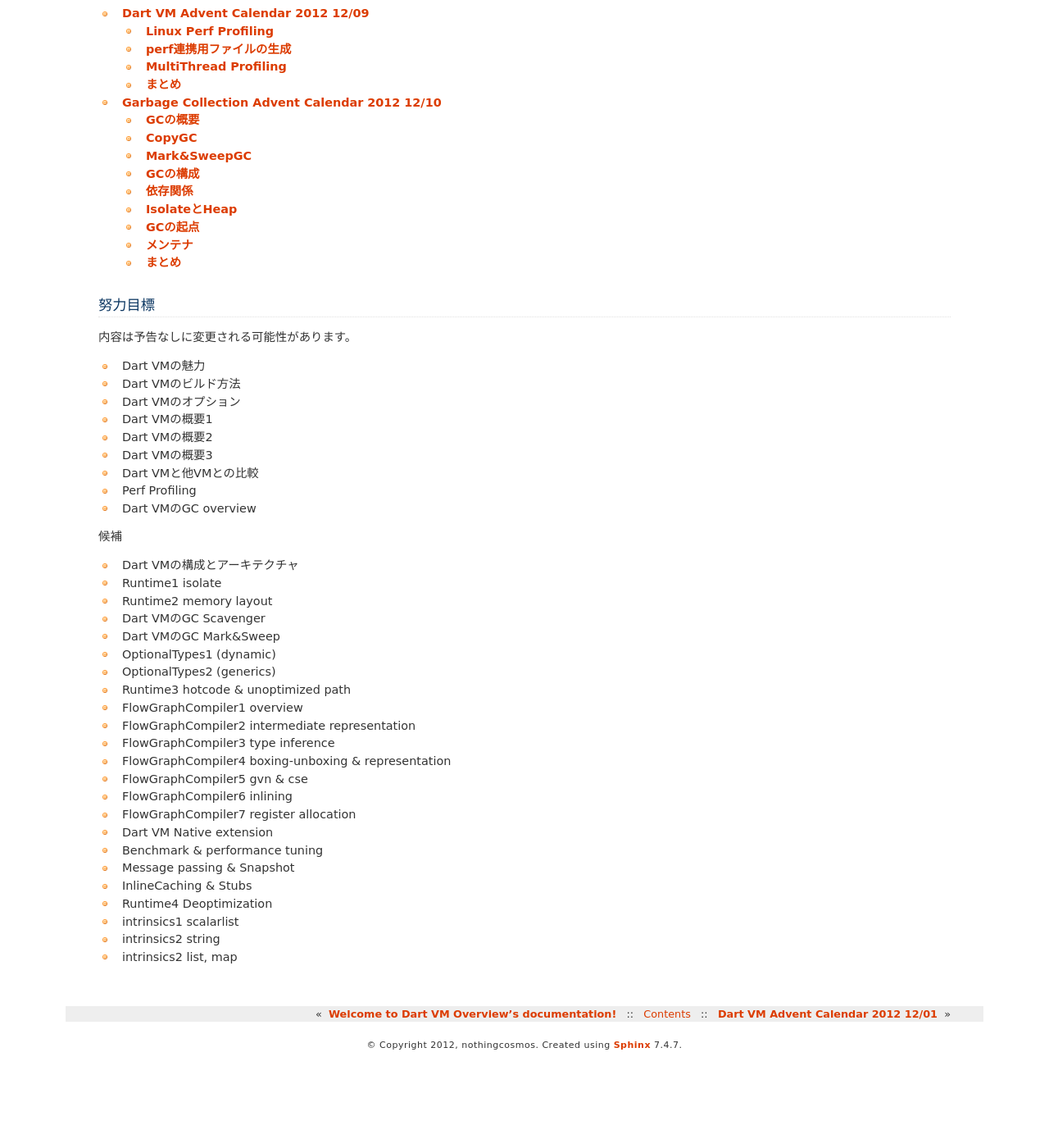
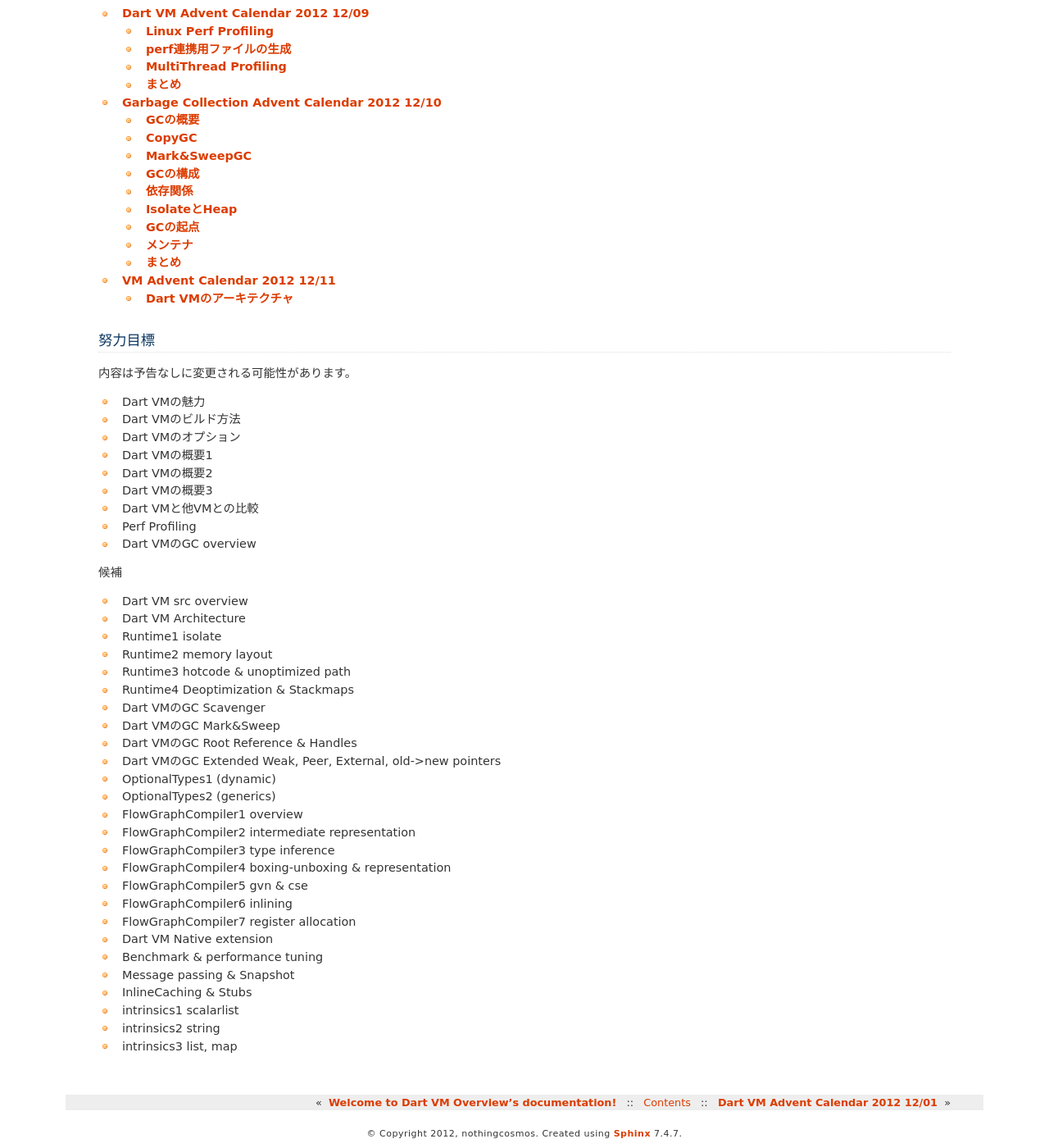
Before and after one commit to nothingcosmos/DartVM, a Sphinx documentation site: the page built from sphinx/src/advent201212index.rst, in a window 1280 px wide and 1400 px high, scrolled down 1301 px. Shown: the whole window at 82% size. Built offline with Sphinx 7.4.7, drawn with Linux system fonts in a browser that asks for light colours; before the commit the page ends 2592 px from its top, so only the background shows below that.

Commit message:
add 12/11

```diff
--- /dev/null
+++ b/sphinx/src/advent20121211.rst
@@ -0,0 +1,5 @@
+VM Advent Calendar 2012 12/11
+###############################################################################
+
+Dart VMのアーキテクチャ
+===============================================================================
--- a/sphinx/src/advent201212index.rst
+++ b/sphinx/src/advent201212index.rst
@@ -13,7 +13,7 @@
   advent20121208
   advent20121209
   advent20121210
-..  advent20121211
+  advent20121211
 ..  advent20121212
 
 努力目標
@@ -32,14 +32,18 @@
 
 候補
 
-- Dart VMの構成とアーキテクチャ
+- Dart VM src overview
+- Dart VM Architecture
 - Runtime1 isolate
 - Runtime2 memory layout
+- Runtime3 hotcode & unoptimized path
+- Runtime4 Deoptimization & Stackmaps
 - Dart VMのGC Scavenger
 - Dart VMのGC Mark&Sweep
+- Dart VMのGC Root Reference & Handles
+- Dart VMのGC Extended Weak, Peer, External, old->new pointers
 - OptionalTypes1 (dynamic)
 - OptionalTypes2 (generics)
-- Runtime3 hotcode & unoptimized path
 - FlowGraphCompiler1 overview
 - FlowGraphCompiler2 intermediate representation
 - FlowGraphCompiler3 type inference
@@ -51,7 +55,6 @@
 - Benchmark & performance tuning
 - Message passing & Snapshot
 - InlineCaching & Stubs
-- Runtime4 Deoptimization
 - intrinsics1 scalarlist
 - intrinsics2 string
-- intrinsics2 list, map
+- intrinsics3 list, map
```
